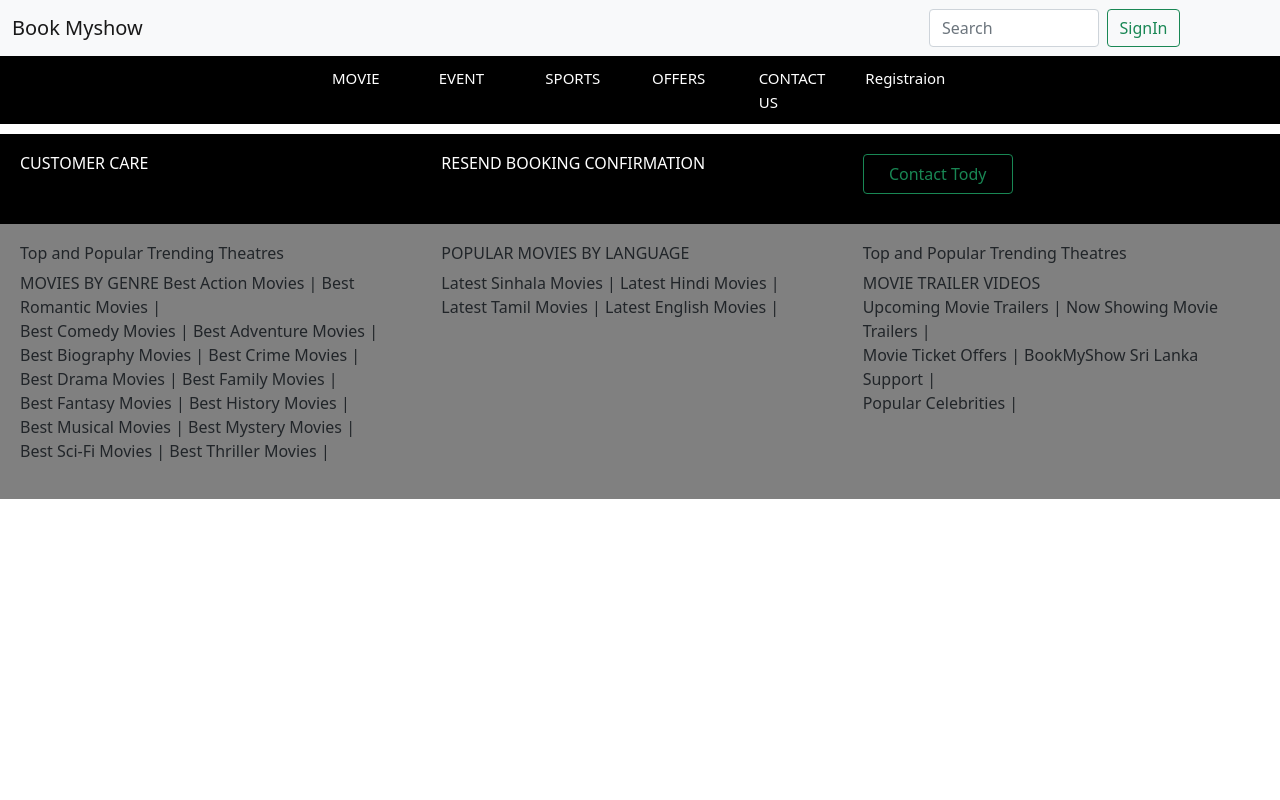
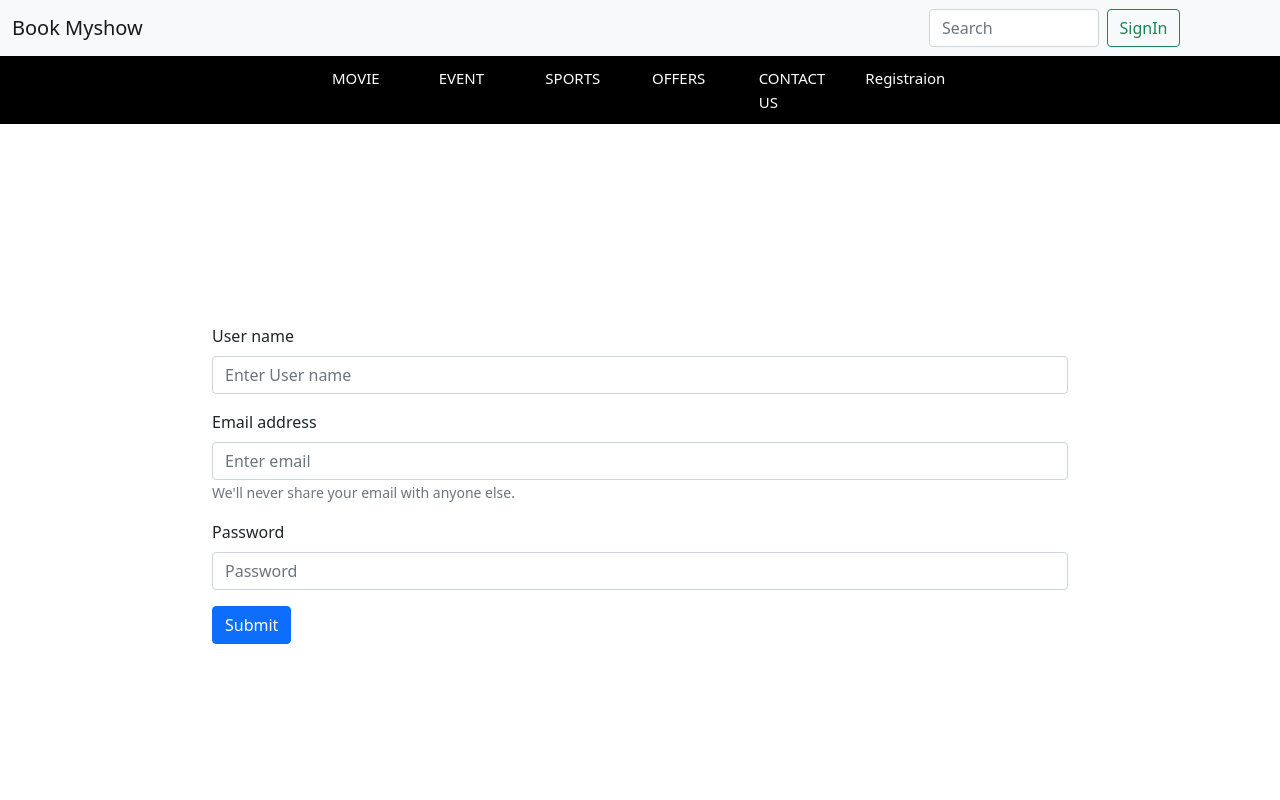
Before and after one commit to AbiramVJ/Book-Myshow-React-Project, a React (Create React App) app: page /user-register in a window 1280 px wide. Shown: the top 800 px of the page. Built offline with nearby package versions, Linux system fonts and the light colour scheme.

Commit message:
url change

```diff
--- a/src/App.js
+++ b/src/App.js
@@ -30,7 +30,7 @@
           <Route exact path="/content"><ContentContainer /></Route>
           <Route exact path="/allmovies"><AllMoviesFetch/></Route>
            <Route exact path="/allmovies/singlemovie/:movie"><SingleMovieFetch/></Route>
-           <Route exact path="/loginpage"><LoginPage/></Route>
+           <Route exact path="/user-register"><LoginPage/></Route>
         </Switch>
         <Footer />
       </Router>
--- a/src/components/Header/Header.js
+++ b/src/components/Header/Header.js
@@ -71,7 +71,7 @@
                 </a>{" "}
               </Col>
               <Col>
-                <a href="/loginpage" className="nav-sub-bar-text" style={{color:"white"}}>
+                <a href="/user-register" className="nav-sub-bar-text" style={{color:"white"}}>
                   Registraion
                 </a>{" "}
               </Col>
--- a/src/components/LoginPage/LoginPage.js
+++ b/src/components/LoginPage/LoginPage.js
@@ -22,7 +22,7 @@
         }
         console.log(userDetail);
 
-        const response = await axios.post('https://bmsbackendabi.herokuapp.com/user1-register',userDetail).then(()=>{Swal.fire({
+        const response = await axios.post('https://bmsbackendabi.herokuapp.com/user-register',userDetail).then(()=>{Swal.fire({
           title: '<strong>SUBMITTED</strong>',
             icon: 'success',
             showCloseButton: true,
```
